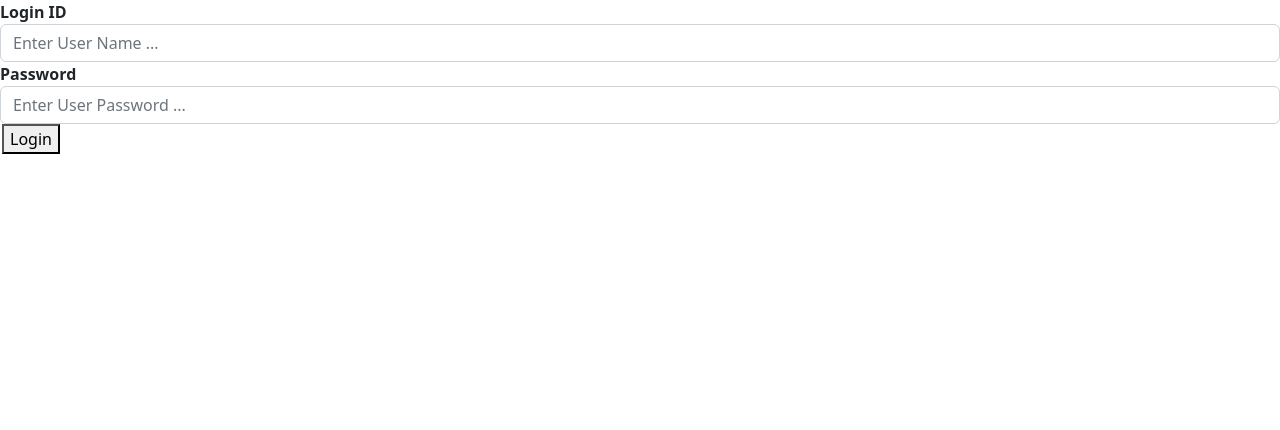
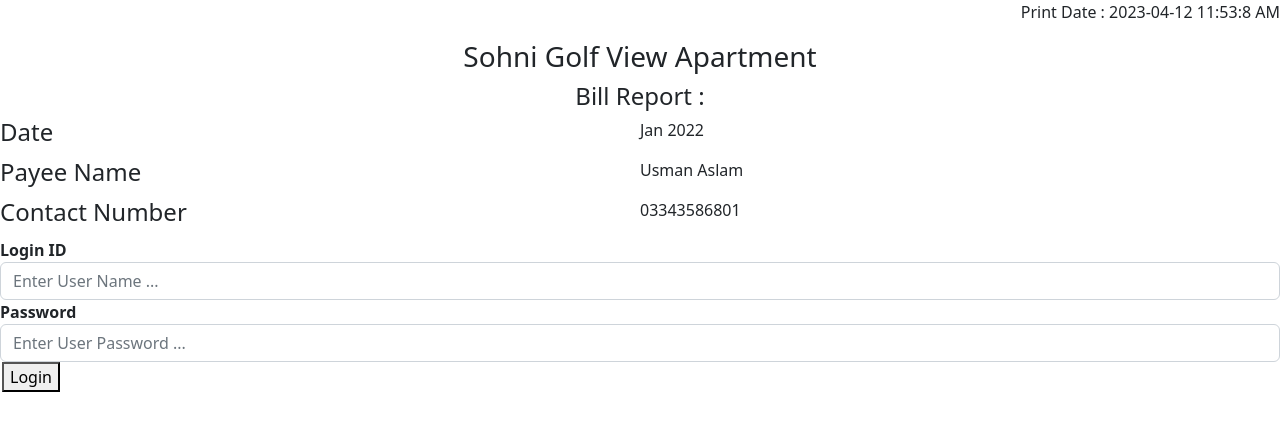
Before and after one commit to usmanaslam3947/Sohni-Golf-View-React-js-, a React (Create React App) app in the folder client/sgv/: page /apartmentBill/1 in a window 1280 px wide. Shown: the top 430 px of the page. Built offline with nearby package versions, Linux system fonts and the light colour scheme.

Commit message:
Working on bill report component

```diff
--- a/client/sgv/package.json
+++ b/client/sgv/package.json
@@ -12,6 +12,7 @@
     "react-dom": "^18.2.0",
     "react-router-dom": "^5.3.4",
     "react-scripts": "5.0.1",
+    "react-to-print": "^2.14.12",
     "web-vitals": "^2.1.4"
   },
   "scripts": {
--- a/client/sgv/src/App.js
+++ b/client/sgv/src/App.js
@@ -4,6 +4,7 @@ import Router from './components/router/Router';
 import 'bootstrap/dist/css/bootstrap.min.css';
 import { Redirect, useHistory } from 'react-router-dom';
 import Login from './components/login/Login';
+import ReportComponent from './components/report/ReportComponent';
 
 function App () {
   const [login,setLogin] = useState(false);
@@ -18,6 +19,7 @@ function App () {
     },[]);
     return(
       <div>
+        <ReportComponent/>
         {login ? <Router/>:<Login />}
 
       </div>
--- a/client/sgv/src/components/apartment/DisplayApartment.js
+++ b/client/sgv/src/components/apartment/DisplayApartment.js
@@ -42,7 +42,7 @@ function DisplayApartment(props) {
                                         <td>{apart.contact}</td>
                                         <td>{apart.person_name}</td>
                                         <td>
-                                            <button className="btn btn-primary" onClick={() => window.location.replace('/apartmentBill')}>View</button>
+                                            <button className="btn btn-primary" onClick={() => history.push('/apartmentBill/'+apart.id)}>View</button>
                                             <button className="btn btn-warning" style={{marginLeft:'10px'}} onClick={() => props.object.setApartmentToUpdate(apart)}>Update</button>
                                             {apart.status === 0 ? <button className="btn btn-success" style={{marginLeft:'10px'}} onClick={() => props.object.changeApartmentStatus(apart,1)}>Active</button> : <button className="btn btn-danger" style={{marginLeft:'10px'}} onClick={() => props.object.changeApartmentStatus(apart,0)}>Inactive</button>}
                                         </td>
@@ -55,7 +55,7 @@ function DisplayApartment(props) {
                             <td>{props.object.state.apartments.contact}</td>
                             <td>{props.object.state.apartments.person_name}</td>
                             <td>
-                                <button className="btn btn-primary" onClick={() => window.location.replace('/apartmentBill')}>View</button>
+                                <button className="btn btn-primary" onClick={() => history.push('/apartmentBill/'+props.object.state.apartments.id)}>View</button>
                                 <button className="btn btn-warning" style={{marginLeft:'10px'}} onClick={() => props.object.setApartmentToUpdate(props.object.state.apartments)}>Update</button>
                                 {props.object.state.apartments.status === 0 ? <button className="btn btn-success" style={{marginLeft:'10px'}} onClick={() => props.object.changeApartmentStatus(props.object.state.apartments,1)}>Active</button> : <button className="btn btn-danger" style={{marginLeft:'10px'}} onClick={() => props.object.changeApartmentStatus(props.object.state.apartments,0)}>Inactive</button>}
                             </td>
--- a/client/sgv/src/components/apartment_bill/DisplayApartmentBill.js
+++ b/client/sgv/src/components/apartment_bill/DisplayApartmentBill.js
@@ -1,9 +1,11 @@
-import { React,useEffect } from 'react';
+import { React,useEffect, useState } from 'react';
 import {useParams} from 'react-router-dom';
 import Loader from '../common/Loader';
+import PrintButton from '../report/PrintButton';
 import {getApartmentBill} from './Service';
 export default function DisplayApartmentBill(props) {
     const {id} = useParams();
+    const [checkedApartments,setCheckedApartments] = useState([]);
     useEffect(()=>{
         getAllApartmentBill();
     },[]);
@@ -17,15 +19,21 @@ export default function DisplayApartmentBill(props) {
         }
     }
 
+    const addCheckedApartments = (checkedApart) => {
+        setCheckedApartments(prevArray => [...prevArray,checkedApart]);
+    }
+
     return(
         <div>
             {/* {JSON.stringify(props.object.state.apartmentBills)} */}
+            <PrintButton checkedApartment={checkedApartments}/>
             {props.object.state.loader ? <Loader/> : null}
             <h1>{props.object.state.apartmentBills.length > 0 ? props.object.state.apartmentBills[0].apartment.apartment_name:"No Bills"} </h1>
             <table className="table">
                 <thead>
                     <tr>
                         {/* <th>Apartment Name</th> */}
+                        <th></th>
                         <th>Bill Name</th>
                         <th>Created Date</th>
                         <th>Due Date</th>
@@ -40,6 +48,7 @@ export default function DisplayApartmentBill(props) {
                         return(
                             <tr>
                                 {/* <td>{apartmentBill.apartment.apartment_name}</td> */}
+                                <td><input type="checkbox" onChange={()=>addCheckedApartments(apartmentBill)}/></td>
                                 <td>{apartmentBill.bill.type}</td>
                                 <td>{apartmentBill.bill.created_date.slice(0,10)}</td>
                                 <td>{apartmentBill.bill.due_date.slice(0,10)}</td>
--- /dev/null
+++ b/client/sgv/src/components/report/PrintButton.js
@@ -0,0 +1,24 @@
+import React, { useState } from 'react';
+import ReportComponent from './ReportComponent';
+import { useReactToPrint } from 'react-to-print';
+import Printer from '../../assets/printer.png';
+
+function PrintButton (props){
+    const componentRef = React.useRef();
+    const handlePrint = useReactToPrint({
+        content: () => componentRef.current,
+    });
+
+  return (
+    <div>
+      {/* {JSON.stringify(props.checkedApartment)} */}
+        <img className="mt-2" src={Printer} alt="Printer" onClick={handlePrint}/>
+      {/* <button className="btn btn-success mt-2" onClick={handlePrint}>Print Report</button> */}
+      <div style={{ display: 'none' }}>
+        <ReportComponent checkedApartment={props.checkedApartment} ref={componentRef} />
+      </div>
+    </div>
+  );
+};
+
+export default PrintButton;
--- /dev/null
+++ b/client/sgv/src/components/report/ReportComponent.css
@@ -0,0 +1,23 @@
+.report-container{
+    display: block;
+    width: 100%;
+}
+
+.report-heading{
+    width: 100%;
+    text-align: center;
+}
+
+.print-date-time{
+    width: 100%;
+    text-align: right;
+}
+
+.report-content{
+    width: 100%;
+    display: flex;
+}
+
+.report-content-heading{
+    width: 50%;
+}
--- /dev/null
+++ b/client/sgv/src/components/report/ReportComponent.js
@@ -0,0 +1,55 @@
+import React from 'react';
+import { useReactToPrint } from 'react-to-print';
+import './ReportComponent.css';
+
+class ReportComponent extends React.Component{
+    constructor(props){
+        super(props);
+        this.state = {
+            date : new Date()
+        }
+    }
+    render(){
+        return (
+        <div>
+            {/* {JSON.stringify(this.props.checkedApartment)} */}
+            <div className="print-date-time">
+                <p>Print Date : {this.state.date.toISOString().replace("T","").replace("Z","").slice(0,10)+' '+this.state.date.getHours()+':'+this.state.date.getMinutes()+':'+this.state.date.getSeconds()+' '+(this.state.date.getHours() >= 12 ? 'PM':'AM')}</p>
+
+            </div>
+            <div className="report-heading">
+                <h3>Sohni Golf View Apartment</h3>
+                <h4>Bill Report :</h4>
+            </div>
+            <div className="report-container">
+                <div className="report-content">
+                    <div className="report-content-heading">
+                        <h4>Date</h4>
+                    </div>
+                    <div className="report-content-value">
+                        <p>Jan 2022</p>
+                    </div>
+                </div>
+                <div className="report-content">
+                    <div className="report-content-heading">
+                        <h4>Payee Name</h4>
+                    </div>
+                    <div className="report-content-value">
+                        <p>Usman Aslam</p>
+                    </div>
+                </div>
+                <div className="report-content">
+                    <div className="report-content-heading">
+                        <h4>Contact Number</h4>
+                    </div>
+                    <div className="report-content-value">
+                        <p>03343586801</p>
+                    </div>
+                </div>
+            </div>
+        </div>
+        );
+    }
+}
+
+export default ReportComponent;
```
Also changed, not shown: client/sgv/src/assets/printer.png (added), 1 other file (tests, documents, lock files or other folders).
